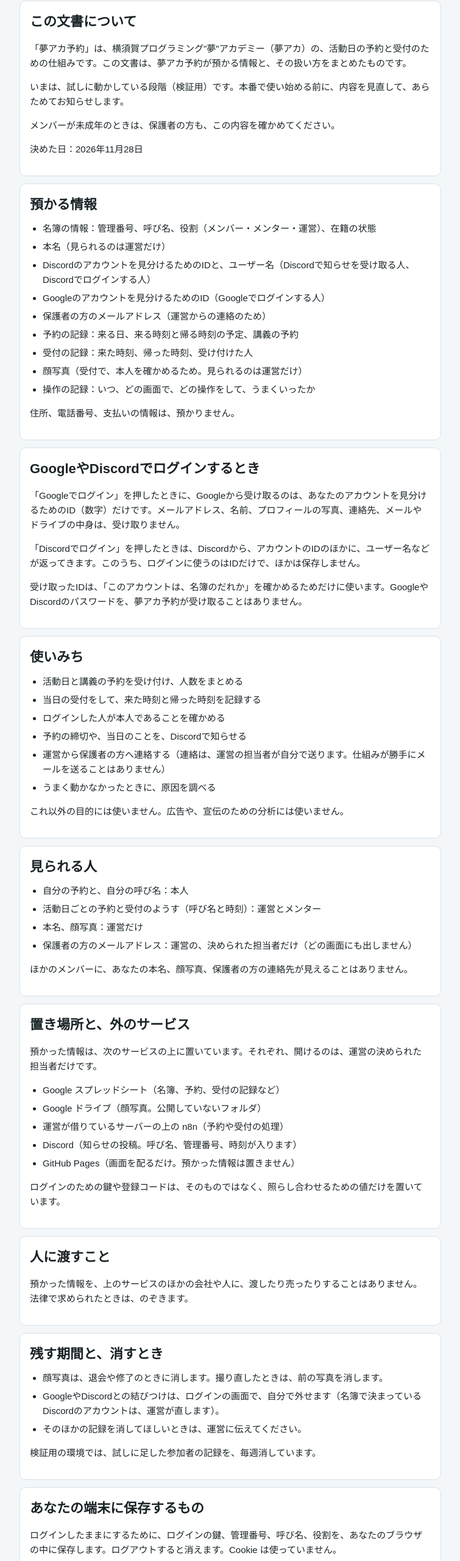
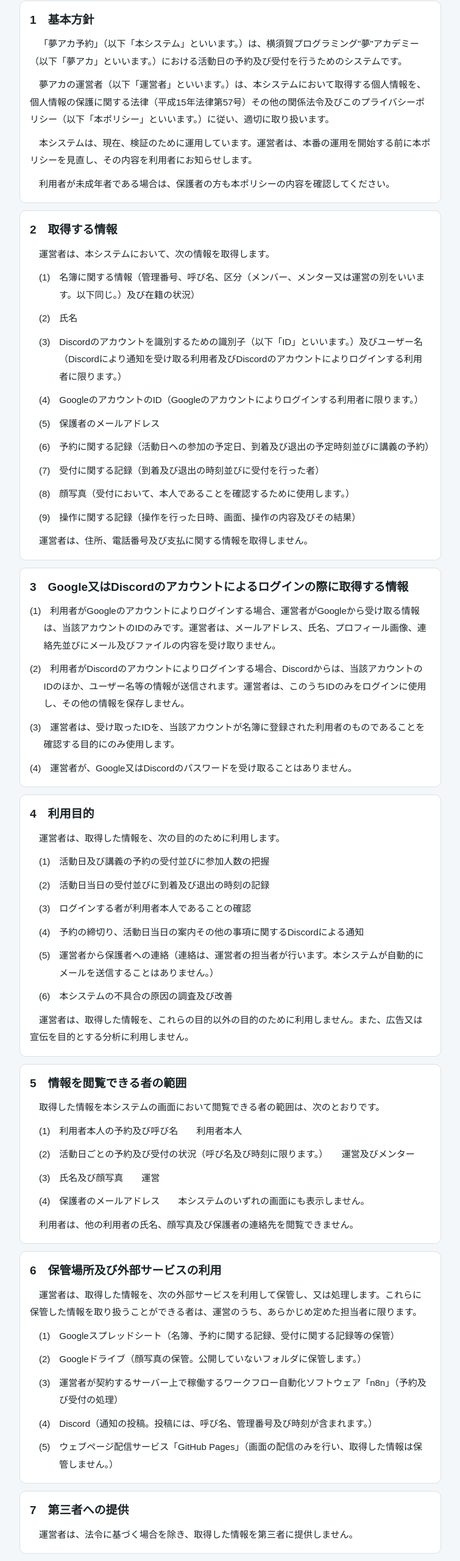
Before and after one commit to prazum12/yumeaka-uketsuke-test, a plain HTML site: page privacy.html in a window 1280 px wide. Shown: the part 100-2660 px from the top of the page at 61% size, without its empty margins (262-1017 px from the left). Drawn offline with Linux system fonts and the light colour scheme; a web font is replaced by a local one.

Commit message:
プライバシーポリシーと利用規約を、公用文の書き方に直す
- 文化審議会建議「公用文作成の考え方」（令和4年1月7日）の表記の原則に合わせる（及び・又は・並びに・若しくは、形式名詞と補助動詞は仮名、複合の語の送り仮名、算用数字、項目の番号）
- 利用規約は、条・項・号の形にする。プライバシーポリシーに、安全管理のための措置と、開示等の求めの項を立てる

Co-Authored-By: Claude Fable 5.2 <noreply@anthropic.com>

```diff
--- a/privacy.html
+++ b/privacy.html
@@ -14,11 +14,14 @@
 <link href="https://fonts.googleapis.com/css2?family=Zen+Kaku+Gothic+New:wght@500;700;900&family=Zen+Maru+Gothic:wght@500;700;900&display=swap" rel="stylesheet">
 <link rel="stylesheet" href="ui.css?v=23">
 <style>
+/* 公用文の書き方に合わせた体裁。本文は1字下げ、項と号は番号をぶら下げる */
 body{padding-bottom:24px}
-.card ol,.card ul{margin:10px 0 0;padding-left:1.4em;font-size:15px}
-.card li{margin:6px 0}
-.card h3{font-size:16px;font-weight:900;margin:16px 0 0}
-.card .txt+.txt{margin-top:10px}
+.card h2{font-size:19px}
+.card p{font-size:15px;line-height:1.9;margin:10px 0 0}
+.card p.hon{text-indent:1em}
+.card p.kou{padding-left:1.5em;text-indent:-1.5em}
+.card p.gou{padding-left:3.2em;text-indent:-2.2em}
+.card p.fusoku{text-indent:1em}
 </style>
 </head>
 <body>
@@ -29,107 +32,116 @@ body{padding-bottom:24px}
 <main>
 
 <div class="card">
-  <h2>この文書について</h2>
-  <p class="txt">「夢アカ予約」は、横須賀プログラミング"夢"アカデミー（夢アカ）の、活動日の予約と受付のための仕組みです。この文書は、夢アカ予約が預かる情報と、その扱い方をまとめたものです。</p>
-  <p class="txt">いまは、試しに動かしている段階（検証用）です。本番で使い始める前に、内容を見直して、あらためてお知らせします。</p>
-  <p class="txt">メンバーが未成年のときは、保護者の方も、この内容を確かめてください。</p>
-  <p class="txt">決めた日：2026年11月28日</p>
+  <h2>1　基本方針</h2>
+  <p class="hon">「夢アカ予約」（以下「本システム」といいます。）は、横須賀プログラミング"夢"アカデミー（以下「夢アカ」といいます。）における活動日の予約及び受付を行うためのシステムです。</p>
+  <p class="hon">夢アカの運営者（以下「運営者」といいます。）は、本システムにおいて取得する個人情報を、個人情報の保護に関する法律（平成15年法律第57号）その他の関係法令及びこのプライバシーポリシー（以下「本ポリシー」といいます。）に従い、適切に取り扱います。</p>
+  <p class="hon">本システムは、現在、検証のために運用しています。運営者は、本番の運用を開始する前に本ポリシーを見直し、その内容を利用者にお知らせします。</p>
+  <p class="hon">利用者が未成年者である場合は、保護者の方も本ポリシーの内容を確認してください。</p>
 </div>
 
 <div class="card">
-  <h2>預かる情報</h2>
-  <ul>
-    <li>名簿の情報：管理番号、呼び名、役割（メンバー・メンター・運営）、在籍の状態</li>
-    <li>本名（見られるのは運営だけ）</li>
-    <li>Discordのアカウントを見分けるためのIDと、ユーザー名（Discordで知らせを受け取る人、Discordでログインする人）</li>
-    <li>Googleのアカウントを見分けるためのID（Googleでログインする人）</li>
-    <li>保護者の方のメールアドレス（運営からの連絡のため）</li>
-    <li>予約の記録：来る日、来る時刻と帰る時刻の予定、講義の予約</li>
-    <li>受付の記録：来た時刻、帰った時刻、受け付けた人</li>
-    <li>顔写真（受付で、本人を確かめるため。見られるのは運営だけ）</li>
-    <li>操作の記録：いつ、どの画面で、どの操作をして、うまくいったか</li>
-  </ul>
-  <p class="txt">住所、電話番号、支払いの情報は、預かりません。</p>
+  <h2>2　取得する情報</h2>
+  <p class="hon">運営者は、本システムにおいて、次の情報を取得します。</p>
+  <p class="gou">(1)　名簿に関する情報（管理番号、呼び名、区分（メンバー、メンター又は運営の別をいいます。以下同じ。）及び在籍の状況）</p>
+  <p class="gou">(2)　氏名</p>
+  <p class="gou">(3)　Discordのアカウントを識別するための識別子（以下「ID」といいます。）及びユーザー名（Discordにより通知を受け取る利用者及びDiscordのアカウントによりログインする利用者に限ります。）</p>
+  <p class="gou">(4)　GoogleのアカウントのID（Googleのアカウントによりログインする利用者に限ります。）</p>
+  <p class="gou">(5)　保護者のメールアドレス</p>
+  <p class="gou">(6)　予約に関する記録（活動日への参加の予定日、到着及び退出の予定時刻並びに講義の予約）</p>
+  <p class="gou">(7)　受付に関する記録（到着及び退出の時刻並びに受付を行った者）</p>
+  <p class="gou">(8)　顔写真（受付において、本人であることを確認するために使用します。）</p>
+  <p class="gou">(9)　操作に関する記録（操作を行った日時、画面、操作の内容及びその結果）</p>
+  <p class="hon">運営者は、住所、電話番号及び支払に関する情報を取得しません。</p>
 </div>
 
 <div class="card">
-  <h2>GoogleやDiscordでログインするとき</h2>
-  <p class="txt">「Googleでログイン」を押したときに、Googleから受け取るのは、あなたのアカウントを見分けるためのID（数字）だけです。メールアドレス、名前、プロフィールの写真、連絡先、メールやドライブの中身は、受け取りません。</p>
-  <p class="txt">「Discordでログイン」を押したときは、Discordから、アカウントのIDのほかに、ユーザー名などが返ってきます。このうち、ログインに使うのはIDだけで、ほかは保存しません。</p>
-  <p class="txt">受け取ったIDは、「このアカウントは、名簿のだれか」を確かめるためだけに使います。GoogleやDiscordのパスワードを、夢アカ予約が受け取ることはありません。</p>
+  <h2>3　Google又はDiscordのアカウントによるログインの際に取得する情報</h2>
+  <p class="kou">(1)　利用者がGoogleのアカウントによりログインする場合、運営者がGoogleから受け取る情報は、当該アカウントのIDのみです。運営者は、メールアドレス、氏名、プロフィール画像、連絡先並びにメール及びファイルの内容を受け取りません。</p>
+  <p class="kou">(2)　利用者がDiscordのアカウントによりログインする場合、Discordからは、当該アカウントのIDのほか、ユーザー名等の情報が送信されます。運営者は、このうちIDのみをログインに使用し、その他の情報を保存しません。</p>
+  <p class="kou">(3)　運営者は、受け取ったIDを、当該アカウントが名簿に登録された利用者のものであることを確認する目的にのみ使用します。</p>
+  <p class="kou">(4)　運営者が、Google又はDiscordのパスワードを受け取ることはありません。</p>
 </div>
 
 <div class="card">
-  <h2>使いみち</h2>
-  <ul>
-    <li>活動日と講義の予約を受け付け、人数をまとめる</li>
-    <li>当日の受付をして、来た時刻と帰った時刻を記録する</li>
-    <li>ログインした人が本人であることを確かめる</li>
-    <li>予約の締切や、当日のことを、Discordで知らせる</li>
-    <li>運営から保護者の方へ連絡する（連絡は、運営の担当者が自分で送ります。仕組みが勝手にメールを送ることはありません）</li>
-    <li>うまく動かなかったときに、原因を調べる</li>
-  </ul>
-  <p class="txt">これ以外の目的には使いません。広告や、宣伝のための分析には使いません。</p>
+  <h2>4　利用目的</h2>
+  <p class="hon">運営者は、取得した情報を、次の目的のために利用します。</p>
+  <p class="gou">(1)　活動日及び講義の予約の受付並びに参加人数の把握</p>
+  <p class="gou">(2)　活動日当日の受付並びに到着及び退出の時刻の記録</p>
+  <p class="gou">(3)　ログインする者が利用者本人であることの確認</p>
+  <p class="gou">(4)　予約の締切り、活動日当日の案内その他の事項に関するDiscordによる通知</p>
+  <p class="gou">(5)　運営者から保護者への連絡（連絡は、運営者の担当者が行います。本システムが自動的にメールを送信することはありません。）</p>
+  <p class="gou">(6)　本システムの不具合の原因の調査及び改善</p>
+  <p class="hon">運営者は、取得した情報を、これらの目的以外の目的のために利用しません。また、広告又は宣伝を目的とする分析に利用しません。</p>
 </div>
 
 <div class="card">
-  <h2>見られる人</h2>
-  <ul>
-    <li>自分の予約と、自分の呼び名：本人</li>
-    <li>活動日ごとの予約と受付のようす（呼び名と時刻）：運営とメンター</li>
-    <li>本名、顔写真：運営だけ</li>
-    <li>保護者の方のメールアドレス：運営の、決められた担当者だけ（どの画面にも出しません）</li>
-  </ul>
-  <p class="txt">ほかのメンバーに、あなたの本名、顔写真、保護者の方の連絡先が見えることはありません。</p>
+  <h2>5　情報を閲覧できる者の範囲</h2>
+  <p class="hon">取得した情報を本システムの画面において閲覧できる者の範囲は、次のとおりです。</p>
+  <p class="gou">(1)　利用者本人の予約及び呼び名　　利用者本人</p>
+  <p class="gou">(2)　活動日ごとの予約及び受付の状況（呼び名及び時刻に限ります。）　　運営及びメンター</p>
+  <p class="gou">(3)　氏名及び顔写真　　運営</p>
+  <p class="gou">(4)　保護者のメールアドレス　　本システムのいずれの画面にも表示しません。</p>
+  <p class="hon">利用者は、他の利用者の氏名、顔写真及び保護者の連絡先を閲覧できません。</p>
 </div>
 
 <div class="card">
-  <h2>置き場所と、外のサービス</h2>
-  <p class="txt">預かった情報は、次のサービスの上に置いています。それぞれ、開けるのは、運営の決められた担当者だけです。</p>
-  <ul>
-    <li>Google スプレッドシート（名簿、予約、受付の記録など）</li>
-    <li>Google ドライブ（顔写真。公開していないフォルダ）</li>
-    <li>運営が借りているサーバーの上の n8n（予約や受付の処理）</li>
-    <li>Discord（知らせの投稿。呼び名、管理番号、時刻が入ります）</li>
-    <li>GitHub Pages（画面を配るだけ。預かった情報は置きません）</li>
-  </ul>
-  <p class="txt">ログインのための鍵や登録コードは、そのものではなく、照らし合わせるための値だけを置いています。</p>
+  <h2>6　保管場所及び外部サービスの利用</h2>
+  <p class="hon">運営者は、取得した情報を、次の外部サービスを利用して保管し、又は処理します。これらに保管した情報を取り扱うことができる者は、運営のうち、あらかじめ定めた担当者に限ります。</p>
+  <p class="gou">(1)　Googleスプレッドシート（名簿、予約に関する記録、受付に関する記録等の保管）</p>
+  <p class="gou">(2)　Googleドライブ（顔写真の保管。公開していないフォルダに保管します。）</p>
+  <p class="gou">(3)　運営者が契約するサーバー上で稼働するワークフロー自動化ソフトウェア「n8n」（予約及び受付の処理）</p>
+  <p class="gou">(4)　Discord（通知の投稿。投稿には、呼び名、管理番号及び時刻が含まれます。）</p>
+  <p class="gou">(5)　ウェブページ配信サービス「GitHub Pages」（画面の配信のみを行い、取得した情報は保管しません。）</p>
 </div>
 
 <div class="card">
-  <h2>人に渡すこと</h2>
-  <p class="txt">預かった情報を、上のサービスのほかの会社や人に、渡したり売ったりすることはありません。法律で求められたときは、のぞきます。</p>
+  <h2>7　第三者への提供</h2>
+  <p class="hon">運営者は、法令に基づく場合を除き、取得した情報を第三者に提供しません。</p>
 </div>
 
 <div class="card">
-  <h2>残す期間と、消すとき</h2>
-  <ul>
-    <li>顔写真は、退会や修了のときに消します。撮り直したときは、前の写真を消します。</li>
-    <li>GoogleやDiscordとの結びつけは、ログインの画面で、自分で外せます（名簿で決まっているDiscordのアカウントは、運営が直します）。</li>
-    <li>そのほかの記録を消してほしいときは、運営に伝えてください。</li>
-  </ul>
-  <p class="txt">検証用の環境では、試しに足した参加者の記録を、毎週消しています。</p>
+  <h2>8　安全管理のための措置</h2>
+  <p class="hon">運営者は、取得した情報の漏えい、滅失又は毀損を防止するため、次の措置を講じています。</p>
+  <p class="gou">(1)　情報を閲覧できる者を、名簿上の区分に応じて、必要な範囲に限定しています。</p>
+  <p class="gou">(2)　ログインに用いる鍵及び登録コードは、そのものを保管せず、照合のための値のみを保管しています。</p>
+  <p class="gou">(3)　顔写真は、公開していないフォルダに保管しています。</p>
 </div>
 
 <div class="card">
-  <h2>あなたの端末に保存するもの</h2>
-  <p class="txt">ログインしたままにするために、ログインの鍵、管理番号、呼び名、役割を、あなたのブラウザの中に保存します。ログアウトすると消えます。Cookie は使っていません。</p>
-  <p class="txt">広告や、行動を追いかけるための道具は入れていません。文字の形（フォント）は、Google のサービスから読み込んでいます。</p>
+  <h2>9　保存期間及び消去</h2>
+  <p class="kou">(1)　運営者は、利用者が退会し、又は修了したときは、当該利用者の顔写真を消去します。顔写真を撮り直したときは、従前の顔写真を消去します。</p>
+  <p class="kou">(2)　利用者は、Google又はDiscordのアカウントとの連携（ログインの画面における「結びつける」の操作により行うものをいいます。）を、ログインの画面において自ら解除できます。ただし、名簿に登録されたDiscordのアカウントの変更は、運営者が行います。</p>
+  <p class="kou">(3)　利用者は、その他の記録の消去を希望するときは、運営者に申し出てください。</p>
+  <p class="kou">(4)　検証用の環境においては、試験のために登録した参加者の記録を、毎週消去しています。</p>
 </div>
 
 <div class="card">
-  <h2>自分の情報を見たい、直したい、消したいとき</h2>
-  <p class="txt">呼び名は、マイページの「ネームプレート・登録」で直せます。そのほかの情報を見たい、直したい、消したいときは、夢アカの運営に伝えてください。本人（未成年のときは保護者の方）であることを確かめたうえで、対応します。</p>
+  <h2>10　利用者の端末に保存する情報</h2>
+  <p class="kou">(1)　本システムは、ログインの状態を保持するため、ログインに用いる鍵、管理番号、呼び名及び区分を、利用者のブラウザ内に保存します。これらの情報は、利用者がログアウトしたときに消去されます。</p>
+  <p class="kou">(2)　本システムは、Cookie（ウェブサイトが利用者のブラウザに保存する小さなデータをいいます。）を使用しません。また、広告の配信又は利用者の行動の追跡を目的とする仕組みを使用しません。</p>
+  <p class="kou">(3)　本システムの画面に表示する文字の書体（フォント）は、Googleが提供するサービスから読み込みます。</p>
 </div>
 
 <div class="card">
-  <h2>この文書を変えるとき</h2>
-  <p class="txt">内容を変えたときは、このページを書きかえ、「決めた日」を新しくします。大きく変えるときは、運営からお知らせします。</p>
+  <h2>11　開示、訂正、利用停止等の求め</h2>
+  <p class="kou">(1)　利用者は、マイページの「ネームプレート・登録」において、呼び名を自ら訂正できます。</p>
+  <p class="kou">(2)　利用者は、その他の情報について、開示、訂正、利用の停止又は消去を希望するときは、運営者に申し出てください。</p>
+  <p class="kou">(3)　運営者は、申出をした者が本人（本人が未成年者である場合は、その保護者を含みます。）であることを確認した上で、対応します。</p>
 </div>
 
 <div class="card">
-  <h2>問い合わせ</h2>
-  <p class="txt">横須賀プログラミング"夢"アカデミーの運営まで。教室で直接、またはDiscordで、運営のスタッフに伝えてください。</p>
+  <h2>12　本ポリシーの変更</h2>
+  <p class="hon">運営者は、本ポリシーの内容を変更したときは、このページに掲載し、変更した年月日を示します。重要な変更をするときは、あらかじめ利用者にお知らせします。</p>
+</div>
+
+<div class="card">
+  <h2>13　問合せ先</h2>
+  <p class="hon">本ポリシー及び個人情報の取扱いに関する問合せは、運営者が受け付けます。教室において直接、又はDiscordにより、運営のスタッフに連絡してください。</p>
+</div>
+
+<div class="card">
+  <h2>附　則</h2>
+  <p class="fusoku">本ポリシーは、令和8年11月28日から適用します。</p>
 </div>
 
 <small class="foot" style="text-align:center"><a href="kiyaku.html">利用規約</a>　<a href="tsukaikata.html">使い方</a>　<a href="login.html">ログインの画面</a></small>
```
Also changed, not shown: kiyaku.html (+52 -40 lines).
